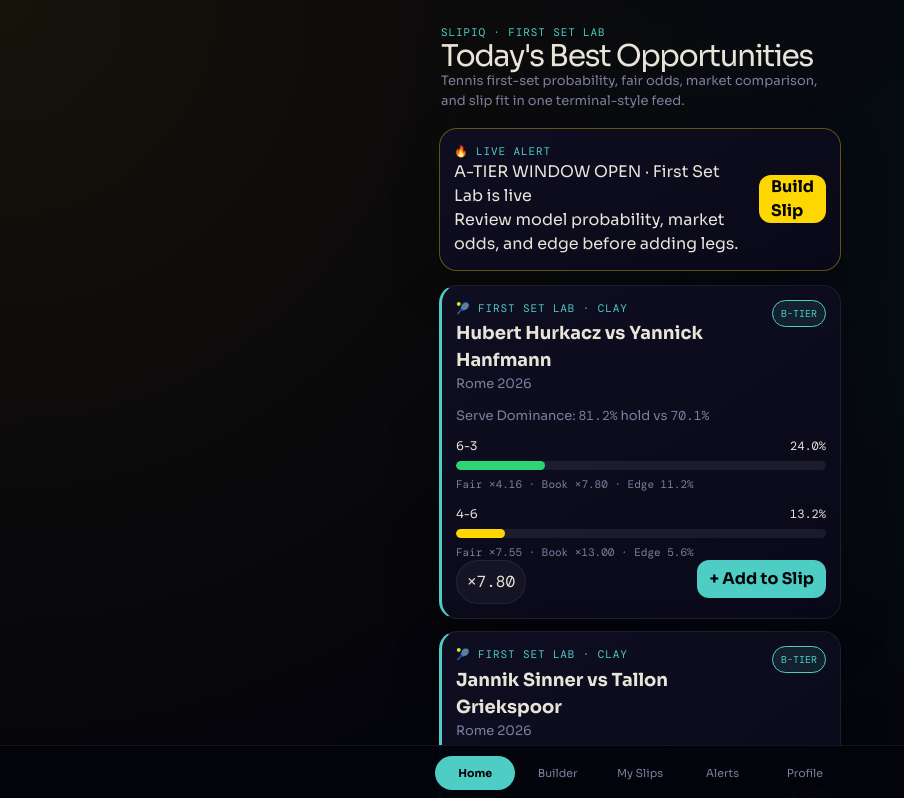
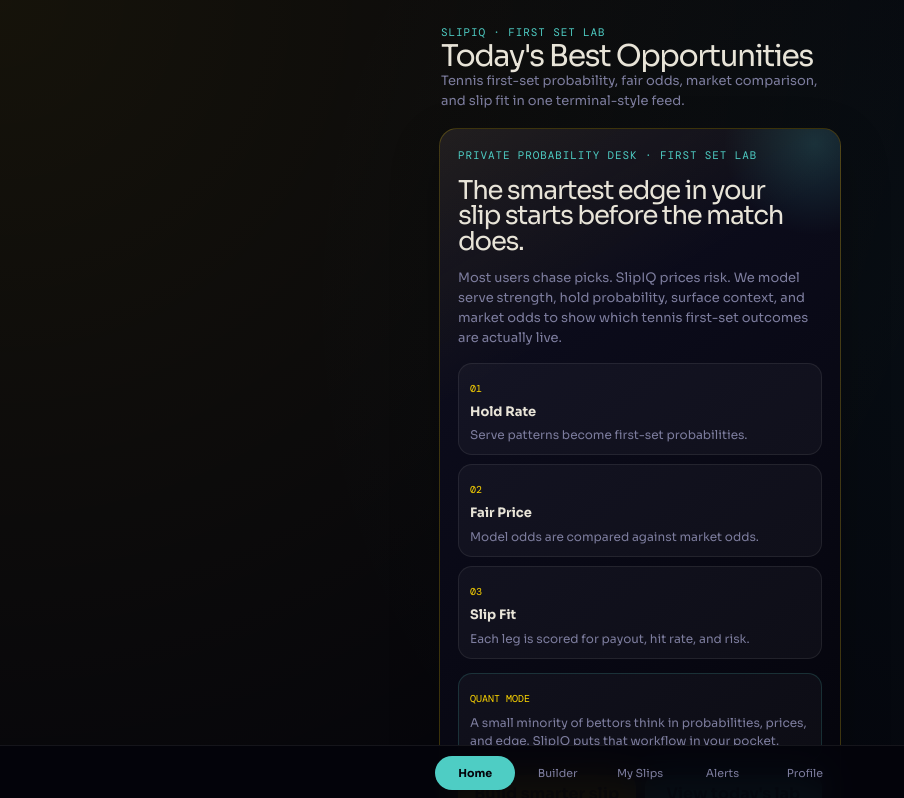
Before and after one commit to youssefalw2001/Slipiq-Mini-App, a React (Vite) app: page / in a window 1280 px wide. Shown: the top 798 px of the page, without its empty margins (0-904 px from the left). Built offline with nearby package versions, Linux system fonts and the light colour scheme.

Commit message:
Add premium First Set Lab intro
Add a premium First Set Lab home briefing and use BrowserRouter for Telegram compatibility.

```diff
--- a/src/components/LiveAlertBanner.tsx
+++ b/src/components/LiveAlertBanner.tsx
@@ -1,26 +1,48 @@
 import { Link } from 'react-router-dom';
 
-interface LiveAlertBannerProps {
-  title?: string;
-  subtitle?: string;
-  to?: string;
-}
+export default function LiveAlertBanner() {
+  return (
+    <section className="intelligence-brief" aria-label="First Set Lab intelligence briefing">
+      <div className="brief-orb" />
+      <div className="brief-content">
+        <p className="eyebrow">PRIVATE PROBABILITY DESK · FIRST SET LAB</p>
+        <h2>The smartest edge in your slip starts before the match does.</h2>
+        <p className="brief-copy">
+          Most users chase picks. SlipIQ prices risk. We model serve strength, hold probability, surface context, and market odds to show which tennis first-set outcomes are actually live.
+        </p>
 
-export default function LiveAlertBanner({
-  title = 'A-TIER WINDOW OPEN · First Set Lab is live',
-  subtitle = 'Review model probability, market odds, and edge before adding legs.',
-  to = '/slip',
-}: LiveAlertBannerProps) {
-  return (
-    <section className="live-alert" aria-label="Live alert">
-      <div>
-        <p className="eyebrow">🔥 LIVE ALERT</p>
-        <h2>{title}</h2>
-        <p>{subtitle}</p>
+        <div className="brief-metrics" aria-label="SlipIQ model pillars">
+          <div>
+            <span>01</span>
+            <strong>Hold Rate</strong>
+            <p>Serve patterns become first-set probabilities.</p>
+          </div>
+          <div>
+            <span>02</span>
+            <strong>Fair Price</strong>
+            <p>Model odds are compared against market odds.</p>
+          </div>
+          <div>
+            <span>03</span>
+            <strong>Slip Fit</strong>
+            <p>Each leg is scored for payout, hit rate, and risk.</p>
+          </div>
+        </div>
+
+        <div className="brief-quote">
+          <span className="mono">QUANT MODE</span>
+          <p>A small minority of bettors think in probabilities, prices, and edge. SlipIQ puts that workflow in your pocket.</p>
+        </div>
+
+        <div className="brief-actions">
+          <Link className="button button-gold" to="/slip">
+            Build smarter slip
+          </Link>
+          <a className="button button-ghost" href="#opportunities">
+            View today&apos;s lab
+          </a>
+        </div>
       </div>
-      <Link className="button button-gold" to={to}>
-        Build Slip
-      </Link>
     </section>
   );
 }
--- a/src/main.tsx
+++ b/src/main.tsx
@@ -1,20 +1,13 @@
 import React from 'react';
 import ReactDOM from 'react-dom/client';
-import { HashRouter } from 'react-router-dom';
+import { BrowserRouter } from 'react-router-dom';
 import App from './App';
 import './styles.css';
 
-const legacyPath = window.location.pathname;
-const hasHashRoute = window.location.hash.startsWith('#/');
-
-if (legacyPath !== '/' && !hasHashRoute) {
-  window.history.replaceState(null, '', `/#${legacyPath}${window.location.search}`);
-}
-
 ReactDOM.createRoot(document.getElementById('root')!).render(
   <React.StrictMode>
-    <HashRouter>
+    <BrowserRouter>
       <App />
-    </HashRouter>
+    </BrowserRouter>
   </React.StrictMode>,
 );
--- a/src/styles.css
+++ b/src/styles.css
@@ -103,7 +103,8 @@
 .card,
 .opportunity-card,
 .live-alert,
-.stats-bar {
+.stats-bar,
+.intelligence-brief {
   border: 1px solid var(--border);
   border-radius: 18px;
   background: linear-gradient(145deg, rgba(15, 15, 34, 0.95), rgba(9, 9, 26, 0.98));
@@ -113,6 +114,95 @@
 .card,
 .opportunity-card {
   padding: 14px;
+}
+
+.intelligence-brief {
+  position: relative;
+  overflow: hidden;
+  padding: 18px;
+  border-color: rgba(255, 215, 0, 0.22);
+  background:
+    linear-gradient(150deg, rgba(255, 215, 0, 0.08), transparent 30%),
+    linear-gradient(145deg, rgba(15, 15, 34, 0.98), rgba(4, 4, 11, 0.98));
+}
+
+.brief-orb {
+  position: absolute;
+  top: -80px;
+  right: -70px;
+  width: 190px;
+  height: 190px;
+  border-radius: 999px;
+  background: radial-gradient(circle, rgba(78, 205, 196, 0.18), transparent 68%);
+}
+
+.brief-content {
+  position: relative;
+  display: grid;
+  gap: 14px;
+}
+
+.intelligence-brief h2 {
+  max-width: 340px;
+  font-size: 26px;
+  line-height: 0.98;
+  letter-spacing: -0.05em;
+}
+
+.brief-copy {
+  color: var(--text-muted);
+  font-size: 13px;
+  line-height: 1.55;
+}
+
+.brief-metrics {
+  display: grid;
+  gap: 9px;
+}
+
+.brief-metrics div,
+.brief-quote {
+  border: 1px solid rgba(255, 255, 255, 0.08);
+  border-radius: 14px;
+  padding: 11px;
+  background: rgba(255, 255, 255, 0.035);
+}
+
+.brief-metrics span,
+.brief-quote span {
+  color: var(--accent-gold);
+  font-family: 'DM Mono', monospace;
+  font-size: 10px;
+}
+
+.brief-metrics strong {
+  display: block;
+  margin-top: 3px;
+  font-size: 13px;
+}
+
+.brief-metrics p,
+.brief-quote p {
+  margin-top: 5px;
+  color: var(--text-muted);
+  font-size: 12px;
+  line-height: 1.45;
+}
+
+.brief-quote {
+  border-color: rgba(78, 205, 196, 0.18);
+}
+
+.brief-actions {
+  display: grid;
+  grid-template-columns: 1fr 1fr;
+  gap: 9px;
+}
+
+.button-ghost {
+  border: 1px solid rgba(255, 255, 255, 0.1);
+  color: var(--text-primary);
+  background: rgba(255, 255, 255, 0.04);
 }
 
 .section-stack,
```
